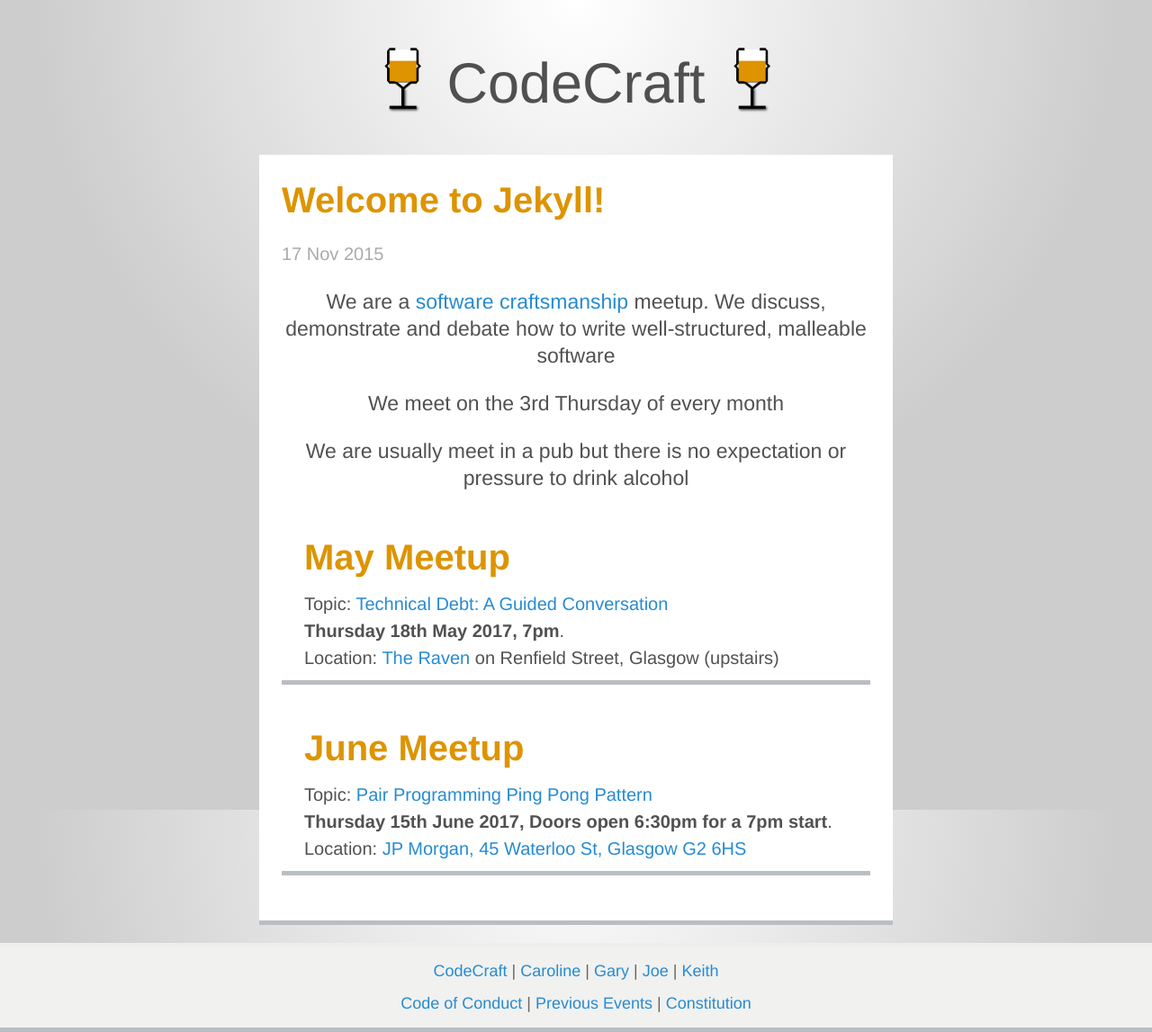
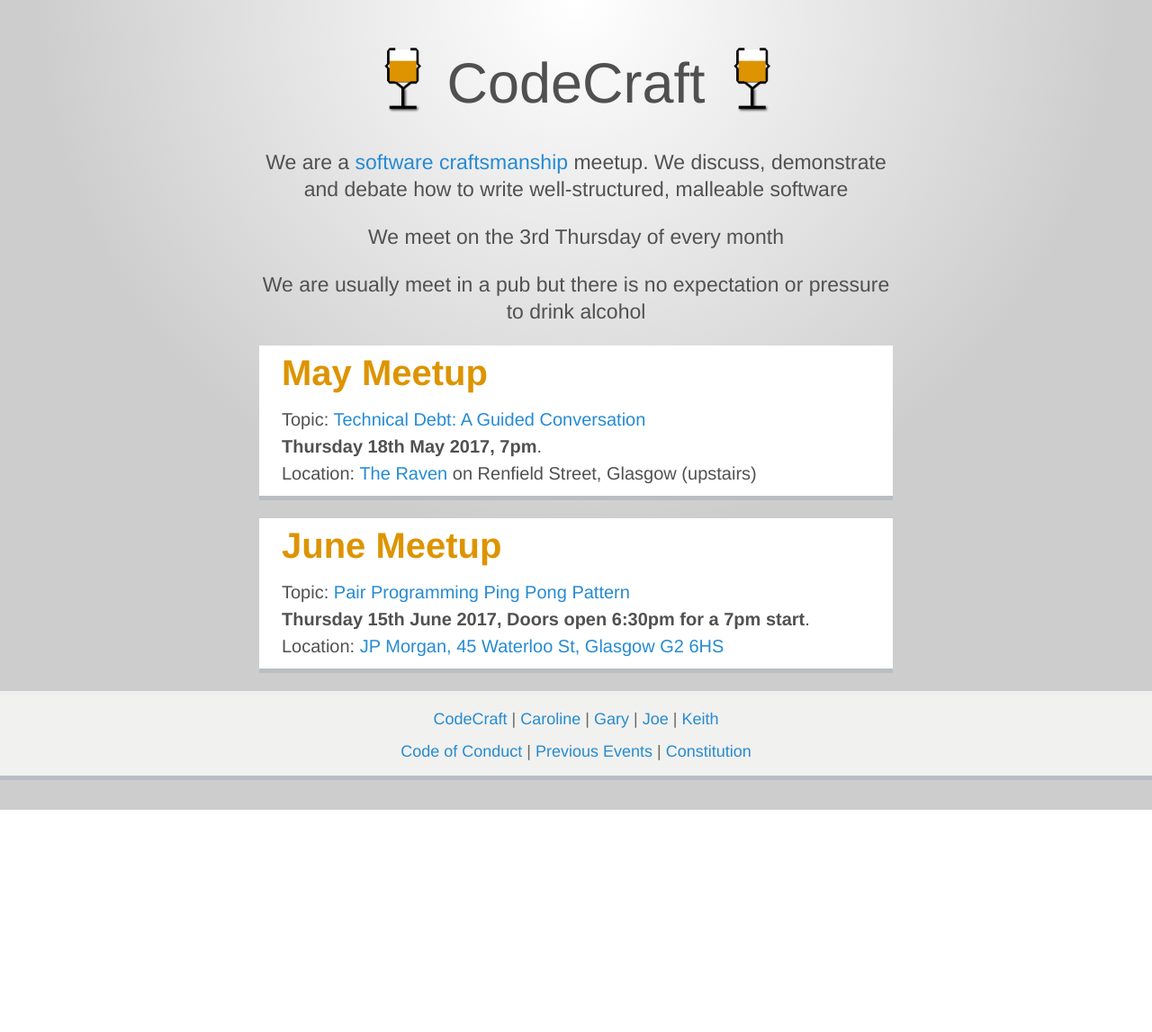
Before and after one commit to codecraftuk/codecraftuk.github.io, a Jekyll site: the page built from index.html, in a window 1280 px wide. Shown: the whole page at 90% size. Built offline with Jekyll 4.4.1, drawn with Linux system fonts in a browser that asks for light colours; after the commit the page ends 900 px from its top, so only the background shows below that.

Commit message:
Removed accidently added text

```diff
--- a/index.html
+++ b/index.html
@@ -1,8 +1,6 @@
 ---
-layout: post
-title:  "Welcome to Jekyll!"
-date:   2015-11-17 16:16:01 -0600
-categories: jekyll update
+layout: default
+title: CodeCraft UK
 ---
 <div class="jumbotron">
   <p class="lead">We are a <a href="http://manifesto.softwarecraftsmanship.org/">software craftsmanship</a> meetup. We discuss, demonstrate and debate how to write well-structured, malleable software</p>
```
